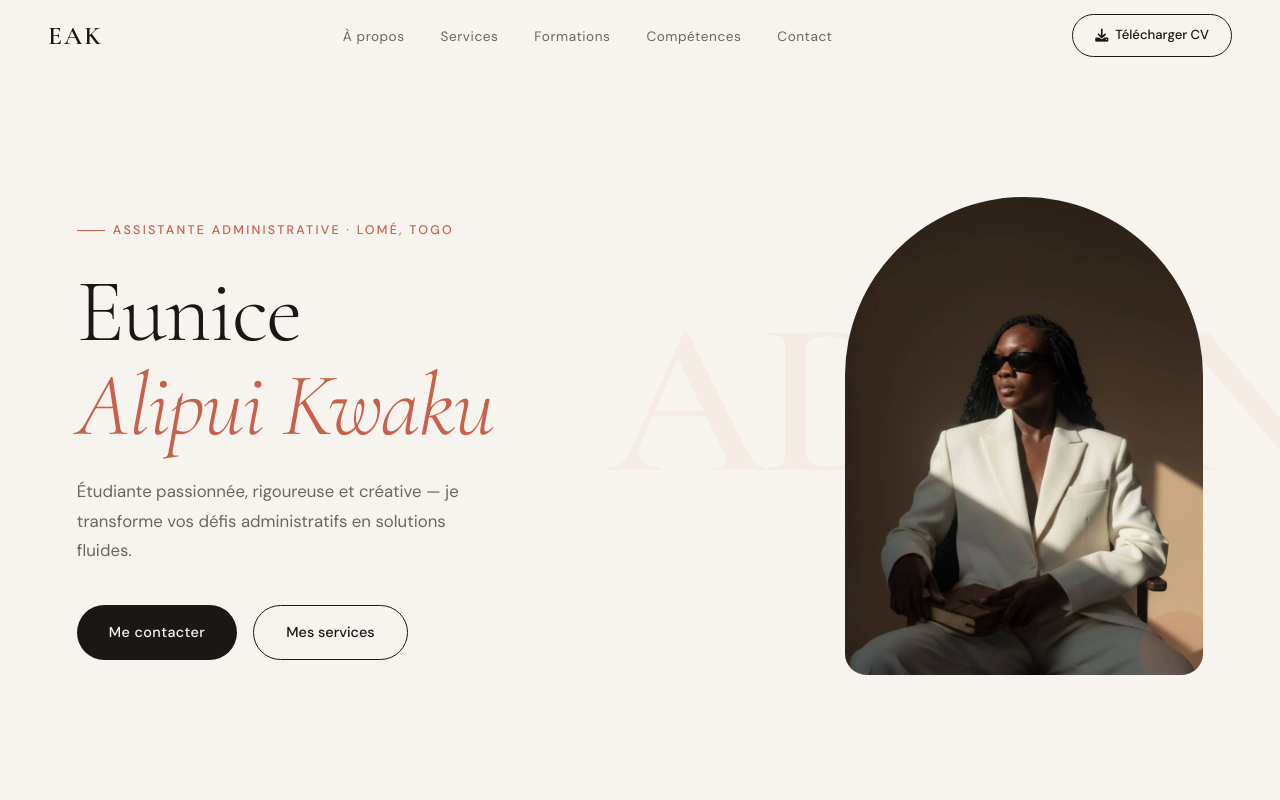
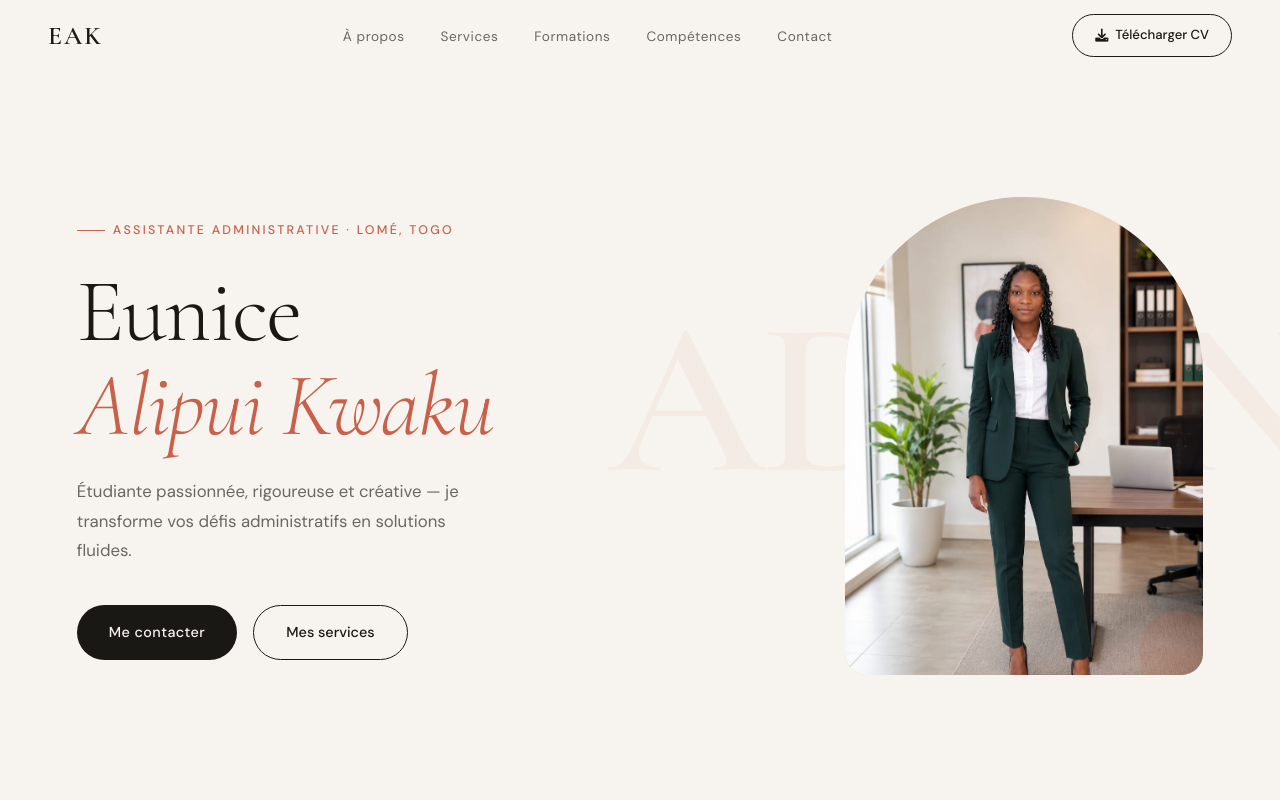
Before and after one commit to KWAKU0704/PORTFOLIO_NEW, a plain HTML site: page index.html in a window 1280 px wide. Shown: the top 800 px of the page. Drawn offline with nearby package versions, Linux system fonts and the light colour scheme.

Commit message:
Update profile image source in index.html

```diff
--- a/index.html
+++ b/index.html
@@ -92,7 +92,7 @@
       <div class="hero-img-frame">
 
         <!-- IMAGE -->
-        <img src="./assets/images/profile.jpeg" alt="Eunice Alipui Kwaku" />
+        <img src="./assets/images/euni.jpeg" alt="Eunice Alipui Kwaku" />
 
         <div class="hero-img-accent"></div>
 
```
